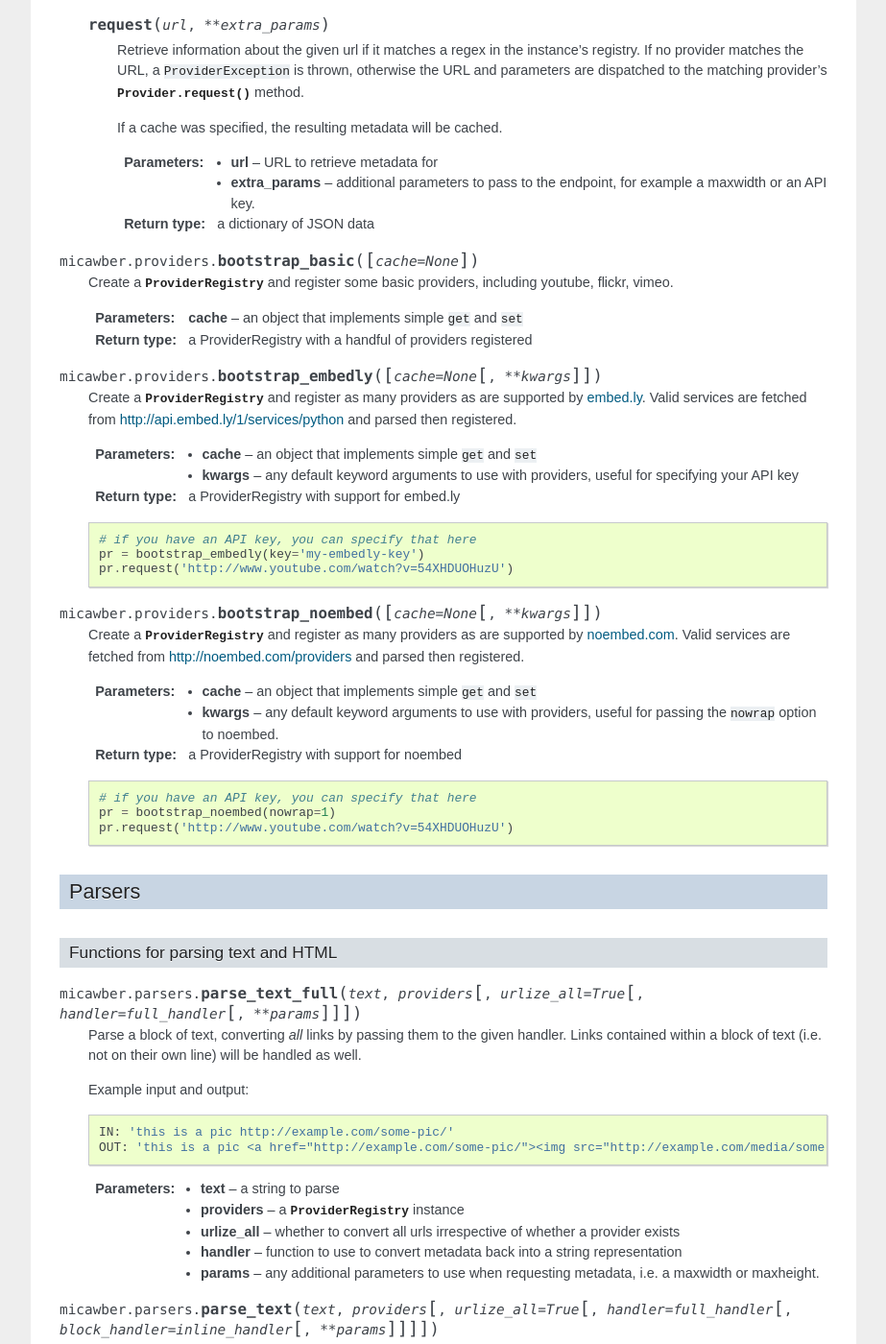
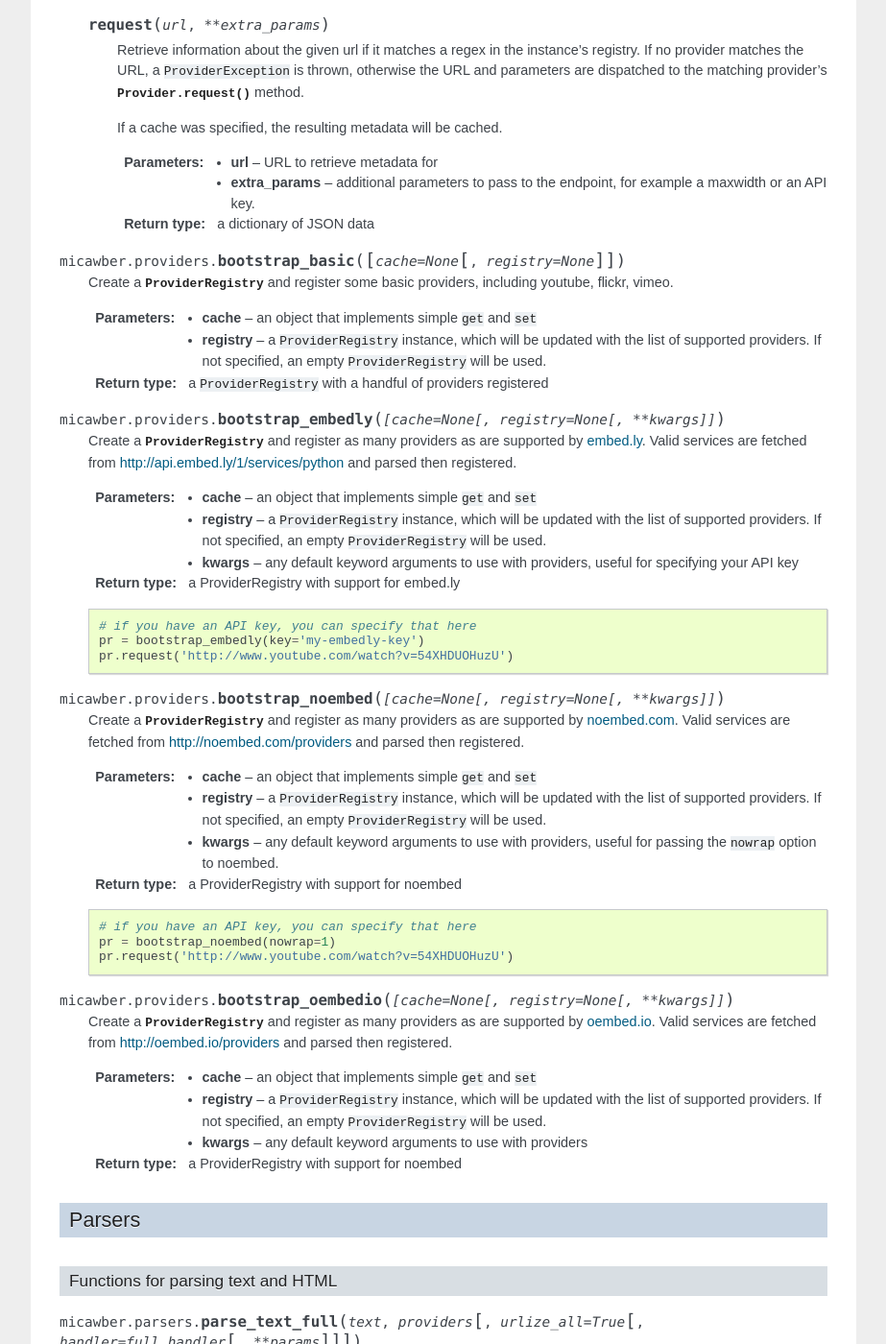
Before and after one commit to coleifer/micawber, a Sphinx documentation site: the page built from docs/api.rst, in a window 1280 px wide and 1400 px high, scrolled down 1018 px. Shown: the whole window at 96% size, without its empty margins (198-1121 px from the left). Built offline with Sphinx 7.4.7, drawn with Linux system fonts in a browser that asks for light colours.

Commit message:
Allow composing providers, fixes #34

```diff
--- a/docs/api.rst
+++ b/docs/api.rst
@@ -80,21 +80,23 @@ Providers
             example a maxwidth or an API key.
         :rtype: a dictionary of JSON data
 
-.. py:function:: bootstrap_basic([cache=None])
+.. py:function:: bootstrap_basic([cache=None[, registry=None]])
 
     Create a :py:class:`ProviderRegistry` and register some basic providers,
     including youtube, flickr, vimeo.
 
     :param cache: an object that implements simple ``get`` and ``set``
-    :rtype: a ProviderRegistry with a handful of providers registered
+    :param registry: a ``ProviderRegistry`` instance, which will be updated with the list of supported providers. If not specified, an empty ``ProviderRegistry`` will be used.
+    :rtype: a ``ProviderRegistry`` with a handful of providers registered
 
-.. py:function:: bootstrap_embedly([cache=None, [**kwargs]])
+.. py:function:: bootstrap_embedly([cache=None[, registry=None[, **kwargs]])
 
     Create a :py:class:`ProviderRegistry` and register as many providers as
     are supported by `embed.ly <http://embed.ly>`_.  Valid services are
     fetched from http://api.embed.ly/1/services/python and parsed then registered.
 
     :param cache: an object that implements simple ``get`` and ``set``
+    :param registry: a ``ProviderRegistry`` instance, which will be updated with the list of supported providers. If not specified, an empty ``ProviderRegistry`` will be used.
     :param kwargs: any default keyword arguments to use with providers, useful for
         specifying your API key
     :rtype: a ProviderRegistry with support for embed.ly
@@ -105,13 +107,14 @@ Providers
         pr = bootstrap_embedly(key='my-embedly-key')
         pr.request('http://www.youtube.com/watch?v=54XHDUOHuzU')
 
-.. py:function:: bootstrap_noembed([cache=None, [**kwargs]])
+.. py:function:: bootstrap_noembed([cache=None[, registry=None[, **kwargs]])
 
     Create a :py:class:`ProviderRegistry` and register as many providers as
     are supported by `noembed.com <http://noembed.com>`_.  Valid services are
     fetched from http://noembed.com/providers and parsed then registered.
 
     :param cache: an object that implements simple ``get`` and ``set``
+    :param registry: a ``ProviderRegistry`` instance, which will be updated with the list of supported providers. If not specified, an empty ``ProviderRegistry`` will be used.
     :param kwargs: any default keyword arguments to use with providers, useful for
         passing the ``nowrap`` option to noembed.
     :rtype: a ProviderRegistry with support for noembed
@@ -121,6 +124,18 @@ Providers
         # if you have an API key, you can specify that here
         pr = bootstrap_noembed(nowrap=1)
         pr.request('http://www.youtube.com/watch?v=54XHDUOHuzU')
+
+.. py:function:: bootstrap_oembedio([cache=None[, registry=None[, **kwargs]])
+
+    Create a :py:class:`ProviderRegistry` and register as many providers as
+    are supported by `oembed.io <http://oembed.io>`_.  Valid services are
+    fetched from http://oembed.io/providers and parsed then registered.
+
+    :param cache: an object that implements simple ``get`` and ``set``
+    :param registry: a ``ProviderRegistry`` instance, which will be updated with the list of supported providers. If not specified, an empty ``ProviderRegistry`` will be used.
+    :param kwargs: any default keyword arguments to use with providers
+    :rtype: a ProviderRegistry with support for noembed
+
 
 Parsers
 -------
```
Also changed, not shown: docs/getting_started.rst (+8 -6 lines), 1 other file.
